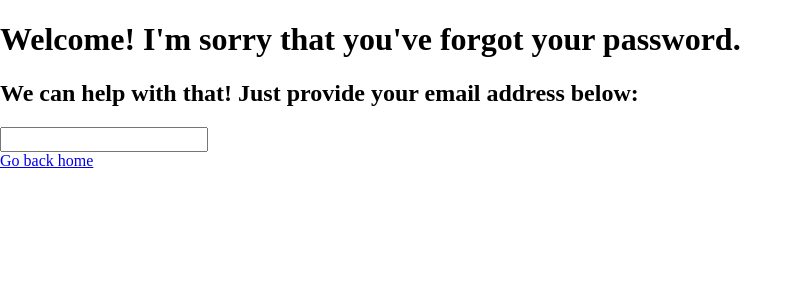
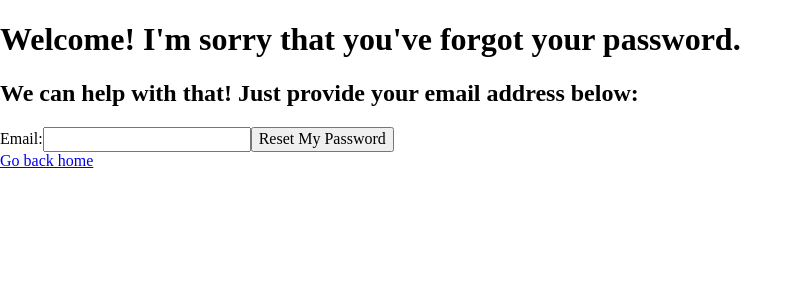
Before and after one commit to Haz-git/easy_login, a React (Create React App) app in the folder frontend/: page /forgotaccount in a window 1280 px wide. Shown: the top 300 px of the page, without its empty margins (0-803 px from the left). Built offline with nearby package versions, Linux system fonts and the light colour scheme.

Commit message:
Added State Checker for email.

```diff
--- a/frontend/src/components/ForgotAccount.js
+++ b/frontend/src/components/ForgotAccount.js
@@ -1,9 +1,18 @@
-import React from 'react';
+import React, { useEffect } from 'react';
 import { Link } from 'react-router-dom';
 import { connect } from 'react-redux';
 import { reduxForm, Field } from 'redux-form';
 
-const ForgotAccount = ({ isOnline }) => {
+const ForgotAccount = ({ isOnline, handleSubmit }) => {
+
+    useEffect(() => {
+        console.log(isOnline)
+    },[]);
+
+    const handleOnSubmit = values => {
+        console.log(values);
+        //Temporary handler--need action creator for submission function? Or directly send request to server?
+    }
 
     const renderText = () => {
         if (isOnline === true) {
@@ -14,12 +23,16 @@ const ForgotAccount = ({ isOnline }) => {
                     <Link to='/'>I want to change my password!</Link>
                 </div>
             )
-        } else if (isOnline === false || isOnline === undefined) {
+        } else {
             return (
                 <div>
                     <h1>Welcome! I'm sorry that you've forgot your password.</h1>
                     <h2>We can help with that! Just provide your email address below:</h2>
-                    <Field name='email' component='input' />
+                    <form onSubmit={handleSubmit(handleOnSubmit)}>
+                        <label>Email:</label>
+                        <Field name='email' component='input' />
+                        <button type='submit'>Reset My Password</button>
+                    </form>
                 </div>
             )
         }
@@ -36,12 +49,10 @@ const ForgotAccount = ({ isOnline }) => {
 }
 
 const mapStateToProps = state => {
-    if (state.signup) {
+    if (state.signin.userLogin) {
         return {
             isOnline: state.signin.userLogin.completed
         }
-    } else {
-        return undefined;
     }
 }
 
--- a/frontend/src/redux/userSignUp/userSignReducer.js
+++ b/frontend/src/redux/userSignUp/userSignReducer.js
@@ -9,6 +9,6 @@ export default (state = initialState, action) => {
     } else if (action.type === USER_LOGIN) {
         return {...state, userLogin: action.payload}
     } else {
-        return state;
+        return {...state};
     }
 }
```
